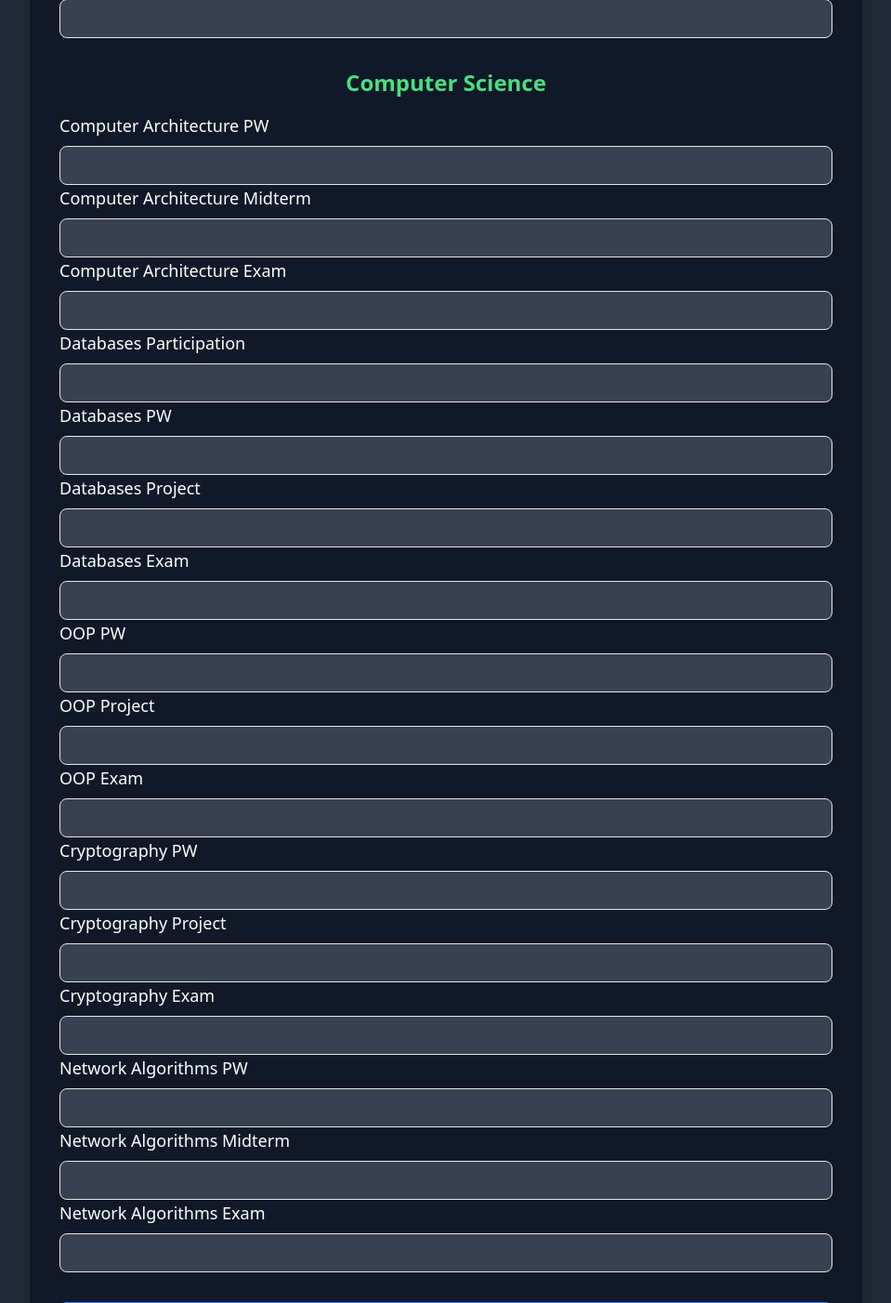
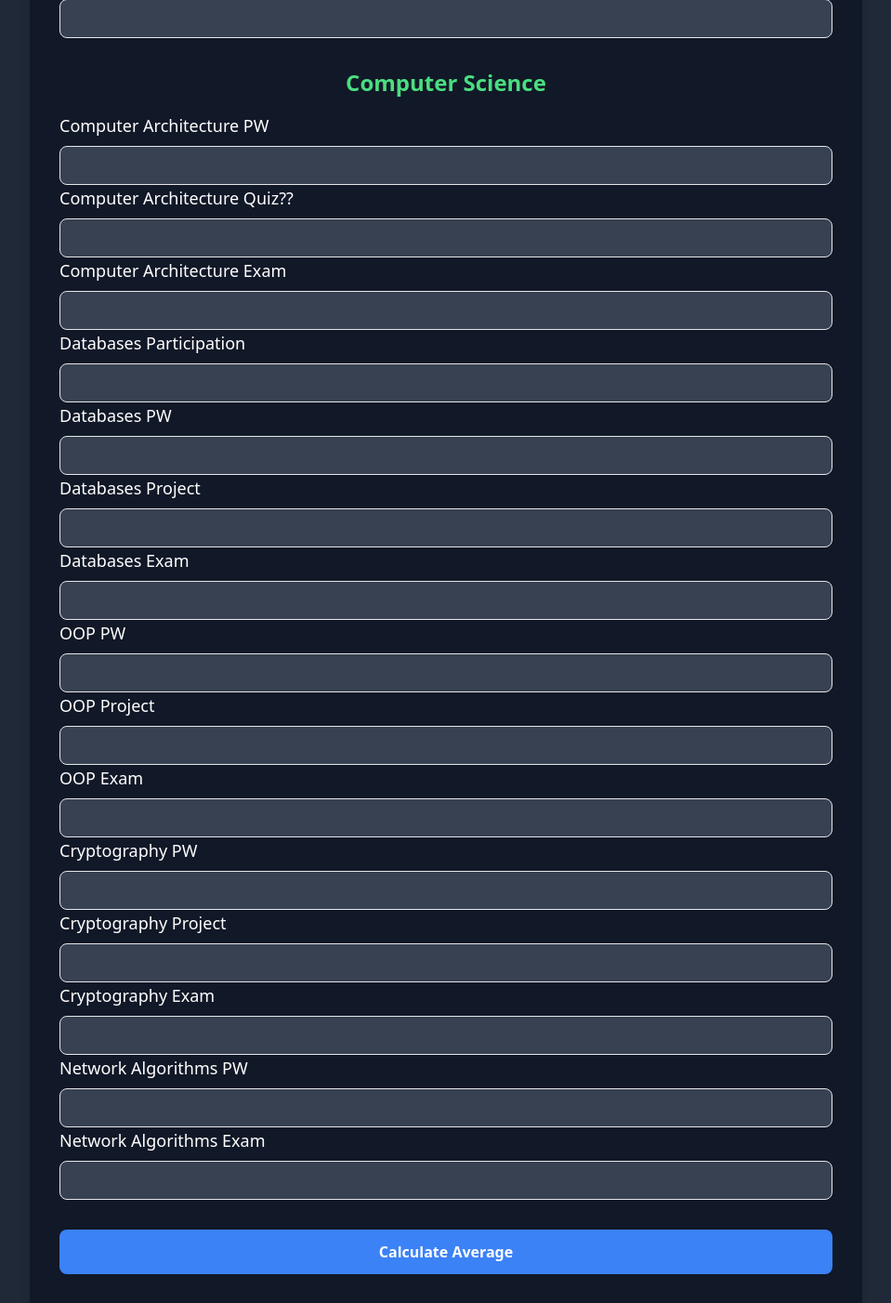
Before and after one commit to martian58/front_ufaz, a Flask app: page /cs_average_s2 in a window 1280 px wide. Shown: the part 1079-2481 px from the top of the page at 93% size, without its empty margins (160-1119 px from the left). Run offline with Flask 3, Linux system fonts and the light colour scheme.

Commit message:
Remove Network Algorithms Midterm, Make Coefs 1.5 for PW, and EXAM

```diff
--- a/templates/app/semester_2/cs_average_s2.html
+++ b/templates/app/semester_2/cs_average_s2.html
@@ -89,7 +89,7 @@
                     <input type="number" step="0.01" id="computer-architecture-pw" class="block w-full mb-2 p-2 border rounded-lg bg-gray-700 text-white" required>
                 </div>
                 <div class="space-y-2">
-                    <label for="heat-transfer-second-exam" class="block text-lg font-medium">Computer Architecture Midterm</label>
+                    <label for="heat-transfer-second-exam" class="block text-lg font-medium">Computer Architecture Quiz??</label>
                     <input type="number" step="0.01" id="computer-architecture-midterm" class="block w-full mb-2 p-2 border rounded-lg bg-gray-700 text-white" required>
                 </div>
                 <div class="space-y-2">
@@ -140,10 +140,10 @@
                     <label for="process-diagram-exam" class="block text-lg font-medium">Network Algorithms PW</label>
                     <input type="number" step="0.01" id="network-algorithms-pw" class="block w-full mb-2 p-2 border rounded-lg bg-gray-700 text-white" required>
                 </div>
-                <div class="space-y-2">
+                <!-- <div class="space-y-2">
                     <label for="process-diagram-exam" class="block text-lg font-medium">Network Algorithms Midterm</label>
                     <input type="number" step="0.01" id="network-algorithms-midterm" class="block w-full mb-2 p-2 border rounded-lg bg-gray-700 text-white" required>
-                </div>
+                </div> -->
                 <div class="space-y-2">
                     <label for="process-diagram-exam" class="block text-lg font-medium">Network Algorithms Exam</label>
                     <input type="number" step="0.01" id="network-algorithms-exam" class="block w-full mb-2 p-2 border rounded-lg bg-gray-700 text-white" required>
@@ -189,7 +189,7 @@
                 'cryptography-project': parseFloat(document.getElementById('cryptography-project').value),
                 'cryptography-exam': parseFloat(document.getElementById('cryptography-exam').value),
                 'network-algorithms-pw': parseFloat(document.getElementById('network-algorithms-pw').value),
-                'network-algorithms-midterm': parseFloat(document.getElementById('network-algorithms-midterm').value),
+                // 'network-algorithms-midterm': parseFloat(document.getElementById('network-algorithms-midterm').value),
                 'network-algorithms-exam': parseFloat(document.getElementById('network-algorithms-exam').value),
             };
 
@@ -221,8 +221,8 @@
                 (scores['cryptography-pw'] * (15 / 5) * (1/4)) +
                 (scores['cryptography-project'] * (15 / 5) * (1/4)) +
                 (scores['cryptography-exam'] * (15 / 5) * (1/2)) +
-                (scores['network-algorithms-pw'] * (15 / 5) * (1/4)) +
-                (scores['network-algorithms-midterm'] * (15 / 5) * (1/4)) +
+                (scores['network-algorithms-pw'] * (15 / 5) * (1/2)) +
+                // (scores['network-algorithms-midterm'] * (15 / 5) * (1/4)) +
                 (scores['network-algorithms-exam'] * (15 / 5)* (1/2));
 
 
@@ -324,9 +324,9 @@
                 if (scores['network-algorithms-pw'] !== undefined) {
                     document.getElementById('network-algorithms-pw').value = scores['network-algorithms-pw'];
                 }
-                if (scores['network-algorithms-midterm'] !== undefined) {
-                    document.getElementById('network-algorithms-midterm').value = scores['network-algorithms-midterm'];
-                }
+                // if (scores['network-algorithms-midterm'] !== undefined) {
+                //     document.getElementById('network-algorithms-midterm').value = scores['network-algorithms-midterm'];
+                // }
                 if (scores['network-algorithms-exam'] !== undefined) {
                     document.getElementById('network-algorithms-exam').value = scores['network-algorithms-exam'];
                 }
```
